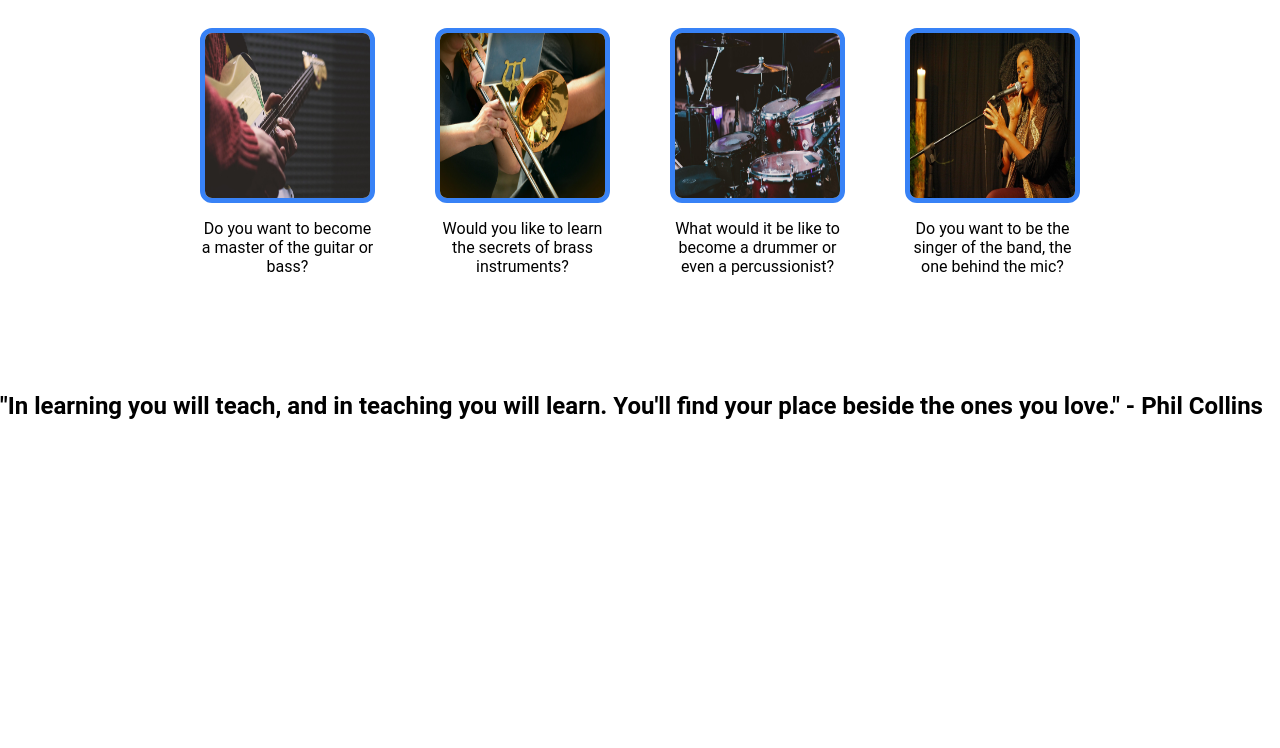
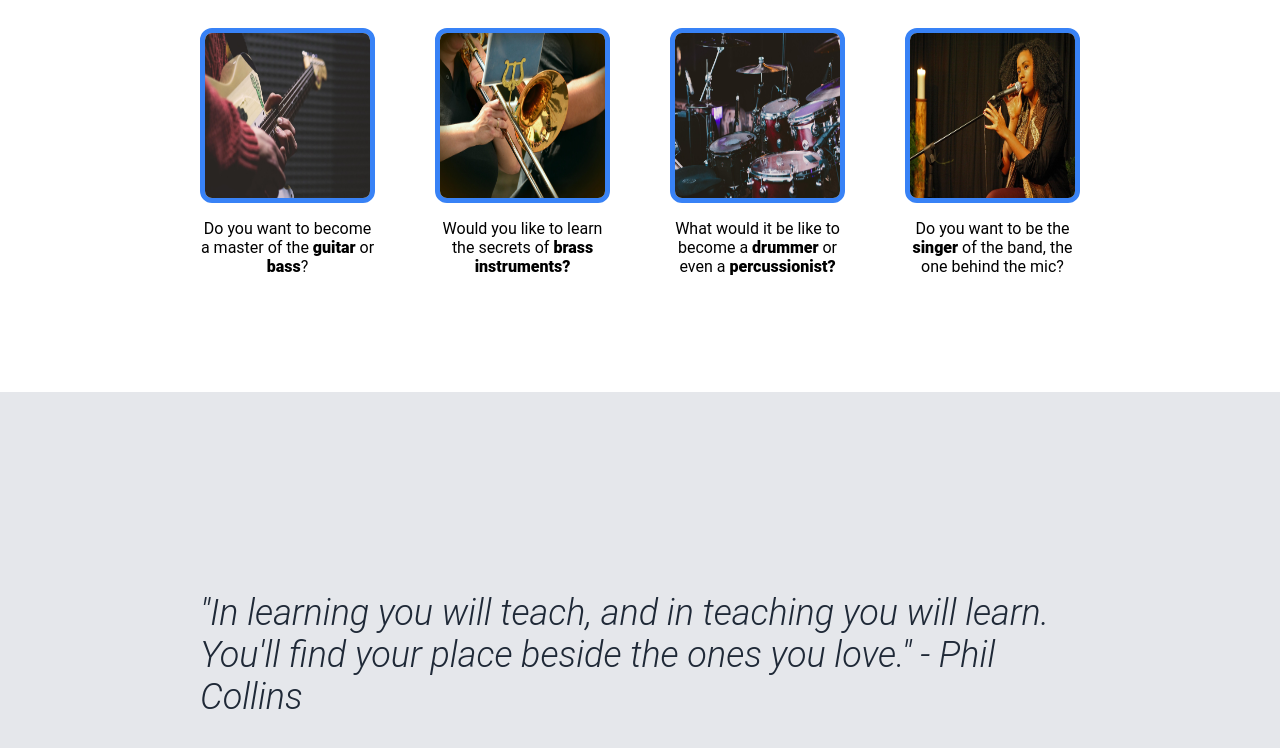
Before and after one commit to goldenvertex42/odin-landing-page, a plain HTML site: page index.html in a window 1280 px wide. Shown: the part 620-1368 px from the top of the page. Before the commit the page ends 1040 px from the top, so only its background shows below. Drawn offline with Linux system fonts and the light colour scheme.

Commit message:
style quote section

```diff
--- a/styles.css
+++ b/styles.css
@@ -163,3 +163,22 @@ div.content {
   display: flex;
   justify-content: space-between;
 }
+
+.quote {
+  display: flex;
+  justify-content: center;
+  align-items: center;
+  background-color: #E5E7EB;
+  padding: 200px;
+}
+
+h2.phil-collins {
+  font-size: 36px;
+  font-weight: 300;
+  font-style: italic;
+  color: #1F2937;
+}
+
+span {
+  font-weight: 900;
+}
```
